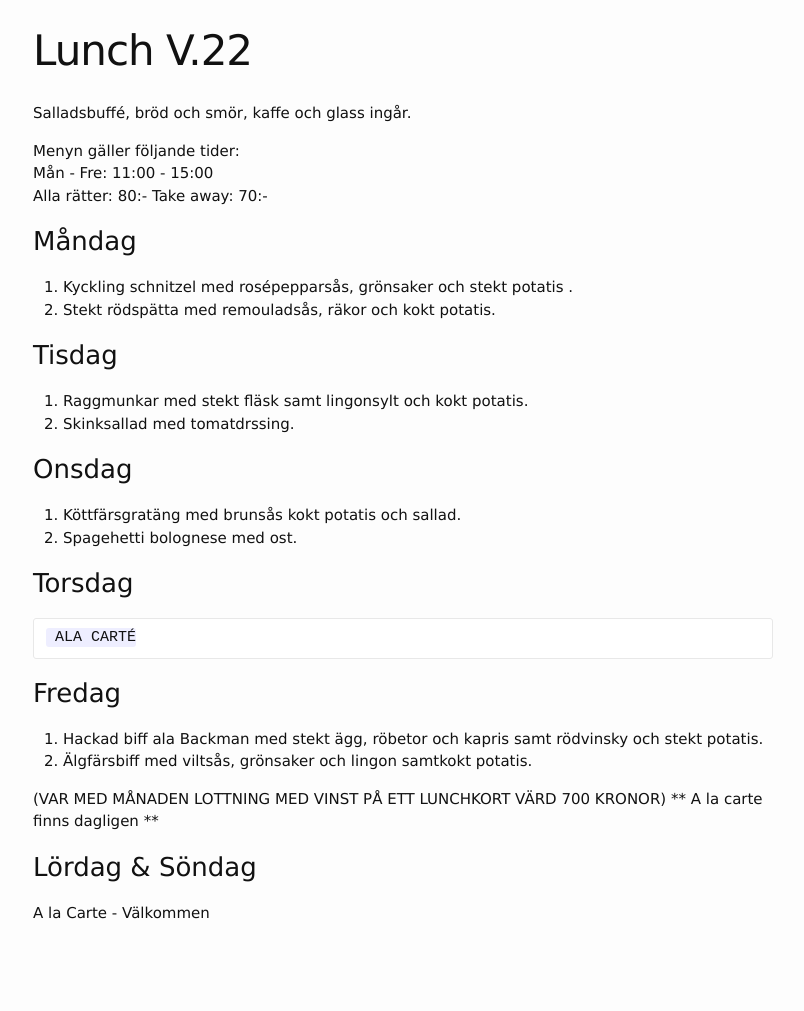
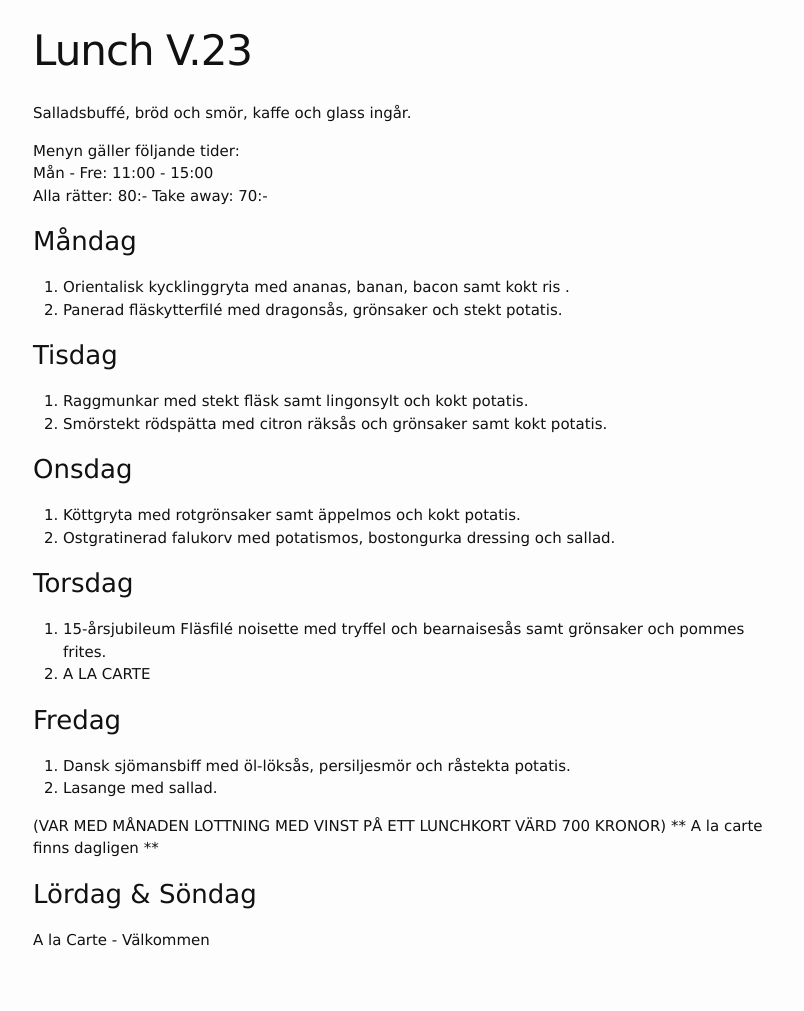
Before and after one commit to FarInn62/farinn62.github.io, a Jekyll site: the page built from lunch.md, in a window 1280 px wide. Shown: the whole page, without its empty margins (237-1041 px from the left). Built offline with Jekyll 4.4.1, drawn with Linux system fonts in a browser that asks for light colours; before the commit the page ends 984 px from its top, so only the background shows below that.

Commit message:
Update lunch.md

```diff
--- a/lunch.md
+++ b/lunch.md
@@ -1,6 +1,6 @@
 ---
 layout: foodmenu
-title: Lunch V.22
+title: Lunch V.23
 permalink: /lunch/
 published: true
 ---
@@ -11,23 +11,25 @@ Mån - Fre: 11:00 - 15:00
 Alla rätter: 80:- Take away: 70:-
 
 ### Måndag
-1. Kyckling schnitzel med rosépepparsås, grönsaker och stekt potatis .
-2. Stekt rödspätta med remouladsås, räkor och kokt potatis.
+1. Orientalisk kycklinggryta med ananas, banan, bacon samt kokt ris .
+2. Panerad fläskytterfilé med dragonsås, grönsaker och stekt potatis.
 
 ### Tisdag
 1. Raggmunkar med stekt fläsk samt lingonsylt och kokt potatis.
-2. Skinksallad med tomatdrssing.
+2. Smörstekt rödspätta med citron räksås och grönsaker samt kokt potatis.
 
 ### Onsdag
-1. Köttfärsgratäng med brunsås kokt potatis och sallad.
-2. Spagehetti bolognese med ost.
+1. Köttgryta med rotgrönsaker samt äppelmos och kokt potatis.
+2. Ostgratinerad falukorv med potatismos, bostongurka dressing och sallad.
 
 ### Torsdag
-     ALA CARTÉ
+1. 15-årsjubileum
+   Fläsfilé noisette med tryffel och bearnaisesås samt grönsaker och pommes frites.
+2. A LA CARTE
 
 ### Fredag
-1. Hackad biff ala Backman med stekt ägg, röbetor och kapris samt rödvinsky och stekt potatis.
-2. Älgfärsbiff med viltsås, grönsaker och lingon samtkokt potatis.
+1. Dansk sjömansbiff med öl-löksås, persiljesmör och råstekta potatis.
+2. Lasange med sallad.
 
 (VAR MED MÅNADEN LOTTNING MED VINST PÅ ETT LUNCHKORT VÄRD 700 KRONOR)
                   ** A la carte finns dagligen **
```
